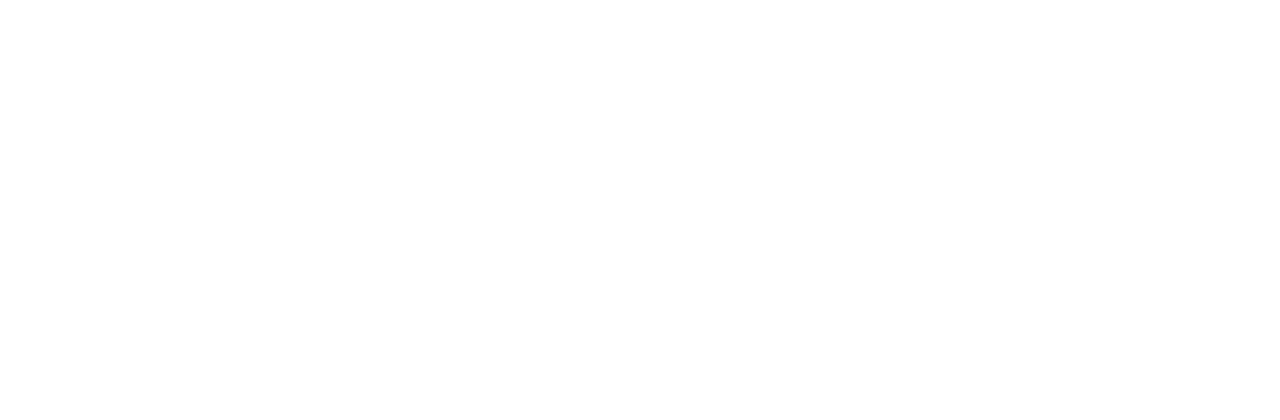
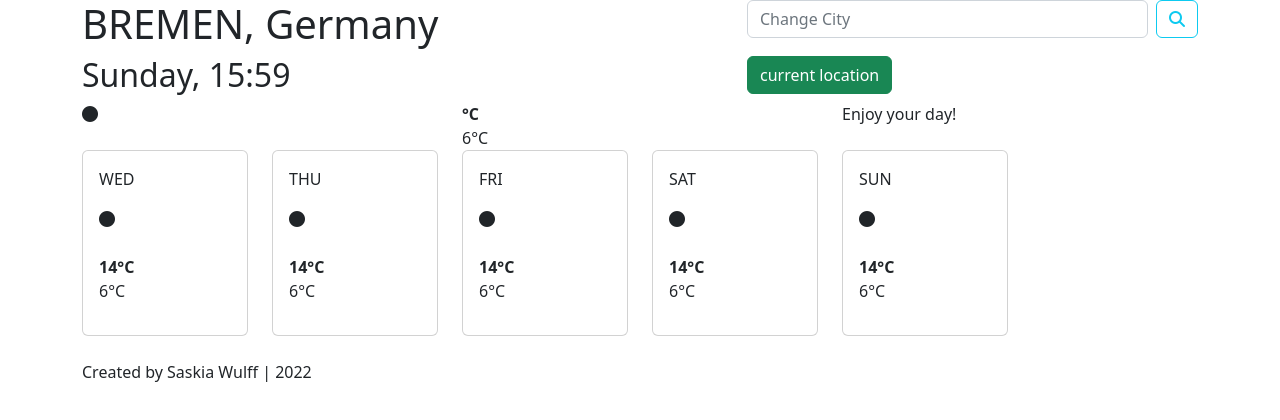
Before and after one commit to Marsadiwu/Weather-App-Project, a plain HTML site: page index.html in a window 1280 px wide. Drawn offline with nearby package versions, Linux system fonts and the light colour scheme; a web font is replaced by a local one.

Commit message:
add project incl. css and js

```diff
--- a/index.html
+++ b/index.html
@@ -1,10 +1,130 @@
 <!DOCTYPE html>
-<html lang="en">
+<html>
   <head>
+    <title>Sunshine or rain?</title>
     <meta charset="UTF-8" />
-    <meta http-equiv="X-UA-Compatible" content="IE=edge" />
-    <meta name="viewport" content="width=device-width, initial-scale=1.0" />
-    <title>Document</title>
+    <link href="src/styles.css" />
+    <link
+      href="https://cdn.jsdelivr.net/npm/bootstrap@5.2.0-beta1/dist/css/bootstrap.min.css"
+      rel="stylesheet"
+      integrity="sha384-0evHe/X+R7YkIZDRvuzKMRqM+OrBnVFBL6DOitfPri4tjfHxaWutUpFmBp4vmVor"
+      crossorigin="anonymous"
+    />
+    <script
+      src="https://kit.fontawesome.com/5478de293f.js"
+      crossorigin="anonymous"
+    ></script>
+    <link rel="preconnect" href="https://fonts.googleapis.com" />
+    <link rel="preconnect" href="https://fonts.gstatic.com" crossorigin />
+    <link
+      href="https://fonts.googleapis.com/css2?family=Square+Peg&display=swap"
+      rel="stylesheet"
+    />
+    <script src="https://unpkg.com/axios/dist/axios.min.js"></script>
   </head>
-  <body></body>
+
+  <body>
+    <div class="container">
+      <div class="frame">
+        <div class="row">
+          <div class="col-7">
+            <h1>BREMEN, <span id="country">Germany</span></h1>
+          </div>
+          <div class="col-5 search">
+            <form class="d-flex" id="search-form">
+              <input
+                class="form-control me-2"
+                type="search"
+                placeholder="Change City"
+                autocomplete="off"
+                id="search-text-input"
+              />
+              <button class="btn btn-outline-info" type="submit">
+                <i class="fa fa-search"></i>
+              </button>
+            </form>
+          </div>
+        </div>
+        <div class="row">
+          <div class="col-7"><h2></h2></div>
+          <div class="col-5">
+            <button type="button" class="btn btn-success" id="current-location">
+              current location
+            </button>
+          </div>
+        </div>
+
+        <div class="row second">
+          <div class="col-4">
+            <i class="fa-solid fa-circle"></i>
+          </div>
+          <div class="col-4 temp-today">
+            <strong id="temp-today"> °C</strong>
+            <div class="temp-low">6°C</div>
+          </div>
+          <div class="col-4 handwritten">Enjoy your day!</div>
+        </div>
+        <div class="row third">
+          <div class="col-2">
+            <div class="card">
+              <div class="card-body">
+                <p class="header">WED</p>
+                <i class="fa-solid fa-circle forecast"></i>
+                <br />
+                <br />
+                <p><strong>14°C</strong><br />6°C</p>
+              </div>
+            </div>
+          </div>
+          <div class="col-2">
+            <div class="card">
+              <div class="card-body">
+                <p class="header">THU</p>
+                <i class="fa-solid fa-circle forecast"></i>
+                <br />
+                <br />
+                <p><strong>14°C</strong><br />6°C</p>
+              </div>
+            </div>
+          </div>
+          <div class="col-2">
+            <div class="card">
+              <div class="card-body">
+                <p class="header">FRI</p>
+                <i class="fa-solid fa-circle forecast"></i>
+                <br />
+                <br />
+                <p><strong>14°C</strong><br />6°C</p>
+              </div>
+            </div>
+          </div>
+          <div class="col-2">
+            <div class="card">
+              <div class="card-body">
+                <p class="header">SAT</p>
+                <i class="fa-solid fa-circle forecast"></i>
+                <br />
+                <br />
+                <p><strong>14°C</strong><br />6°C</p>
+              </div>
+            </div>
+          </div>
+          <div class="col-2">
+            <div class="card">
+              <div class="card-body">
+                <p class="header">SUN</p>
+                <i class="fa-solid fa-circle forecast"></i>
+                <br />
+                <br />
+                <p><strong>14°C</strong><br />6°C</p>
+              </div>
+            </div>
+          </div>
+        </div>
+      </div>
+      <br />
+      <p class="createdBy">Created by Saskia Wulff | 2022</p>
+    </div>
+    <script src="src/index.js"></script>
+  </body>
 </html>
--- /dev/null
+++ b/src/index.js
@@ -0,0 +1,66 @@
+let today = new Date();
+function formatDate(today) {
+  let weekdays = [
+    "Sunday",
+    "Monday",
+    "Tuesday",
+    "Wednesday",
+    "Thursday",
+    "Friday",
+    "Saturday",
+  ];
+  let weekday = weekdays[today.getDay()];
+
+  let hour = today.getHours();
+  if (hour < 10) {
+    hour = `0${hour}`;
+  }
+  let minutes = today.getMinutes();
+  if (minutes < 10) {
+    minutes = `0${minutes}`;
+  }
+
+  let formattedDate = `${weekday}, ${hour}:${minutes}`;
+  return formattedDate;
+}
+let h2 = document.querySelector("h2");
+h2.innerHTML = formatDate(today);
+
+function showWeather(response) {
+  let temp = Math.round(response.data.main.temp);
+  let mainTemp = document.querySelector("#temp-today");
+  mainTemp.innerHTML = `${temp}°C`;
+  let city = response.data.name;
+  let h1 = document.querySelector("h1");
+  h1.innerHTML = `${city}`;
+}
+
+function searchCity(event) {
+  event.preventDefault();
+  let units = "metric";
+  let apiKey = "c88b70400da19a39ad34ae161f43c93f";
+  let city = document.querySelector("#search-text-input").value;
+  let apiUrl = `https://api.openweathermap.org/data/2.5/weather?q=${city}&units=${units}&APPID=${apiKey}`;
+  axios.get(apiUrl).then(showWeather);
+}
+
+let searchBox = document.querySelector("#search-form");
+searchBox.addEventListener("submit", searchCity);
+
+function findPosition(position) {
+  let lat = position.coords.latitude;
+  let lon = position.coords.longitude;
+  let apiKey = "c88b70400da19a39ad34ae161f43c93f";
+  let units = "metric";
+  let apiEndpoint = "https://api.openweathermap.org/data/2.5/weather";
+  let apiUrl = `${apiEndpoint}?lat=${lat}&lon=${lon}&units=${units}&appid=${apiKey}`;
+  axios.get(apiUrl).then(showWeather);
+}
+
+function useNavigatorGeolocation(event) {
+  event.preventDefault();
+  navigator.geolocation.getCurrentPosition(findPosition);
+}
+
+let greenButton = document.querySelector("#current-location");
+greenButton.addEventListener("click", useNavigatorGeolocation);
--- /dev/null
+++ b/src/styles.css
@@ -0,0 +1,93 @@
+body {
+  background: white;
+  margin: 10px auto;
+  background-attachment: fixed;
+}
+.frame {
+  max-width: 800px;
+  margin: 0 auto;
+  padding: 15px 30px;
+  background-color: rgba(167, 185, 202, 0.5);
+  border-radius: 7px;
+  display: block;
+  font-family: "Segoe UI", Tahoma, Geneva, Verdana, sans-serif;
+}
+h1 {
+  color: rgb(49, 23, 146);
+  text-transform: uppercase;
+  font-size: 36.7 px;
+  font-weight: bold;
+}
+#country {
+  text-transform: none;
+  font-weight: normal;
+}
+
+h2 {
+  font-size: 25px;
+  font-weight: light;
+  color: rgb(204, 76, 30);
+}
+.btn {
+  color: rgb(49, 23, 146);
+  border: 1px solid rgb(49, 23, 146);
+}
+.btn:hover {
+  background: rgb(49, 23, 146);
+  border: 1px solid white;
+  color: white;
+}
+
+.second {
+  margin-top: 30px;
+}
+
+a {
+  text-decoration: none;
+  color: rgb(31, 31, 32);
+  font-size: 15px;
+}
+.units {
+  color: rgb(31, 31, 32);
+  font-size: 15px;
+  position: relative;
+  top: -15px;
+}
+.temp-low {
+  font-size: 25px;
+}
+
+.fa-circle {
+  color: goldenrod;
+  font-size: 120px;
+}
+
+.temp-today {
+  font-size: 40px;
+}
+.handwritten {
+  font-family: "Square Peg", cursive;
+  font-size: 50px;
+  color: rgb(204, 76, 30);
+}
+.third {
+  margin-top: 30px;
+}
+.card {
+  background-color: rgba(167, 185, 202, 0.1);
+  text-align: center;
+}
+
+.header {
+  color: rgb(49, 23, 146);
+}
+.forecast {
+  color: goldenrod;
+  font-size: 70px;
+}
+.createdBy {
+  font-family: monospace;
+  position: relative;
+  left: 770px;
+  font-size: 10px;
+}
```
